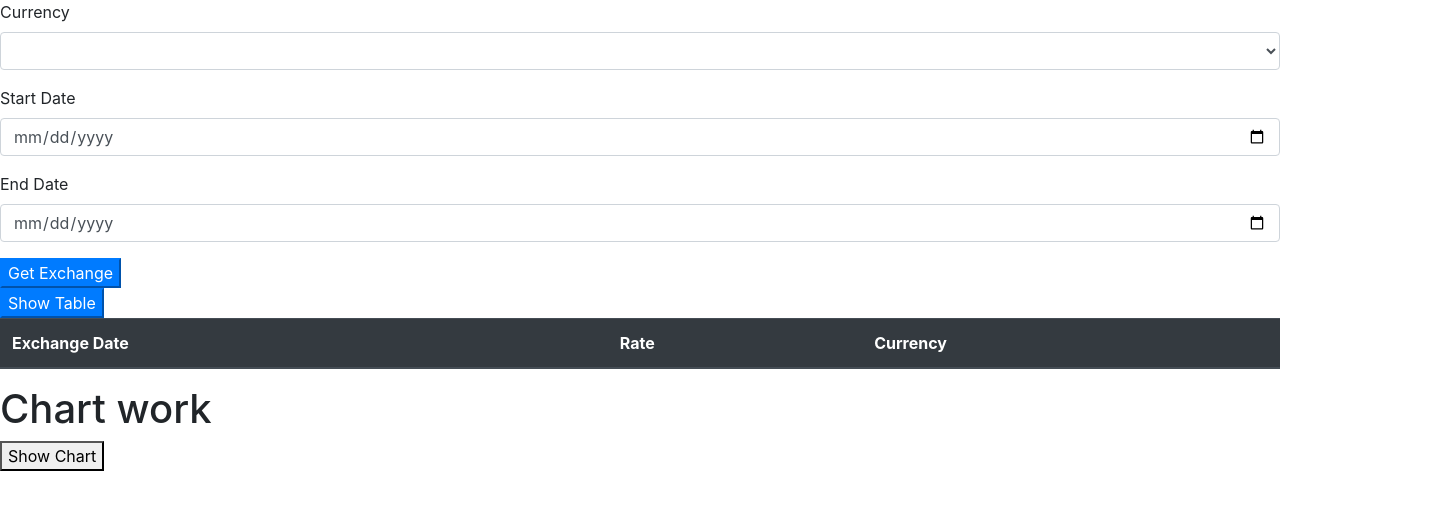
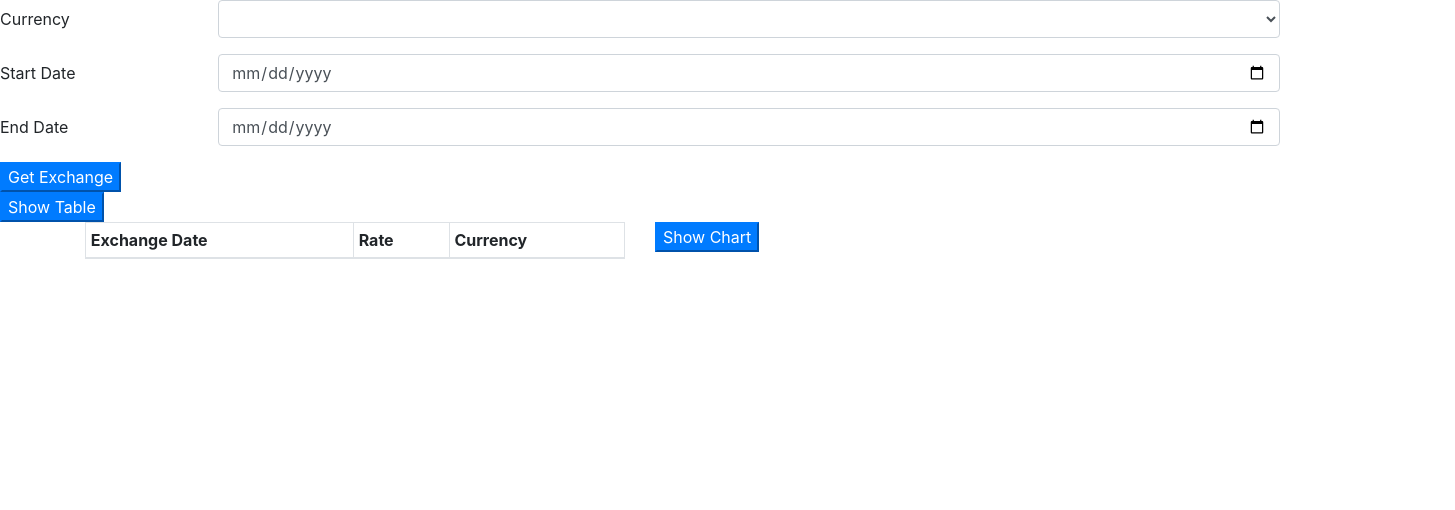
Before and after one commit to roksolanadutchak/currency, an Angular app: page / in a window 1280 px wide. Shown: the top 510 px of the page, 1455 px wide, since content can reach past the window. Built offline with nearby package versions, Linux system fonts and the light colour scheme.

Commit message:
added style for component

```diff
--- a/src/app/chart/chart.component.css
+++ b/src/app/chart/chart.component.css
@@ -0,0 +1,4 @@
+#divChart{
+    width: 800px;
+    height: 600px;
+}
--- a/src/app/chart/chart.component.html
+++ b/src/app/chart/chart.component.html
@@ -1,5 +1,4 @@
-<h1>Chart work</h1>
-<button (click)="openChart()">Show Chart</button>
-<div>
+<button class="btn-primary" (click)="openChart()">Show Chart</button>
+<div id="divChart">
     <canvas id="canvas"></canvas>
 </div>
--- a/src/app/chart/chart.component.ts
+++ b/src/app/chart/chart.component.ts
@@ -18,7 +18,7 @@ export class ChartComponent  {
       data: {
         labels: this.dataResponse.map((item : any) => item.exchangedate),
         datasets: [{
-          label: 'My First Dataset',
+          label: 'Curency exchange',
           data: this.dataResponse.map((item : any) => item.rate),
           fill: false,
           borderColor: 'rgb(75, 192, 192)',
--- a/src/app/form/form.component.html
+++ b/src/app/form/form.component.html
@@ -1,21 +1,25 @@
 <form  #exchangeForm="ngForm">
-    <div class="form-group">
-        <label for="currency">Currency</label>
-        <select class="form-control" id="currency" required [(ngModel)]="_exchanges.currency" name="currency">
-            <option *ngFor="let currency of currencies" [value]="currency">{{currency}}</option>
-        </select>
+    <div class="mb-3 row">
+        <label for="currency" class="col-sm-2 col-form-label">Currency</label>
+        <div class="col-sm-10">
+            <select class="form-control" id="currency" required [(ngModel)]="_exchanges.currency" name="currency">
+                <option *ngFor="let currency of currencies" [value]="currency">{{currency}}</option>
+            </select>
+        </div>
+    </div>
+    <div class="mb-3 row">
+        <label for="startDate" class="col-sm-2 col-form-label">Start Date</label>
+        <div class="col-sm-10">
+            <input type="date" [(ngModel)]="_exchanges.startDate" name="startDate" id="startDate" class="form-control">
+        </div>
+    </div>
+    <div class="mb-3 row">
+        <label for="endDate" class="col-sm-2 col-form-label">End Date</label>
+        <div class="col-sm-10">
+            <input type="date" [(ngModel)]="_exchanges.endDate" name="endDate" id="endDate" class="form-control">
+        </div>
+    </div>
 
-    </div>
-    <div class="form-group">
-        <label for="startDate">Start Date</label>
-        <input type="date" [(ngModel)]="_exchanges.startDate" name="startDate" id="startDate" class="form-control">
-
-    </div>
-    <div class="form-group">
-        <label for="endDate">End Date</label>
-        <input type="date" [(ngModel)]="_exchanges.endDate" name="endDate" id="endDate" class="form-control">
-
-    </div>
     <button type="button" class="btn-primary" (click)="showExchange()">Get Exchange</button>
 
 
--- a/src/app/home/home.component.html
+++ b/src/app/home/home.component.html
@@ -1,8 +1,10 @@
 <button type="button" class="btn-primary" (click)="makeCall()">Show Table</button>
-<table class="table table-dark">
-    <thead>
+<div class="container">
+  <div class="row">
+    <div class="col-6">
+    <table class="table table-bordered table-sm">
+      <thead >
       <tr>
-
         <th scope="col">Exchange Date</th>
         <th scope="col">Rate</th>
         <th scope="col">Currency</th>
@@ -19,5 +21,9 @@
       </tr>
       </tbody>
     </table>
+  </div>
+  <div class="col-5">
     <app-chart [dataResponse]="responses"></app-chart>
-  <!-- <app-my-chart [dataResponse]="responses"></app-my-chart> -->
+  </div>
+  </div>
+</div>
```
Also changed, not shown: src/app/app.component.html (+0 -7 lines). Lines whose indentation alone changed are shown as unchanged.
